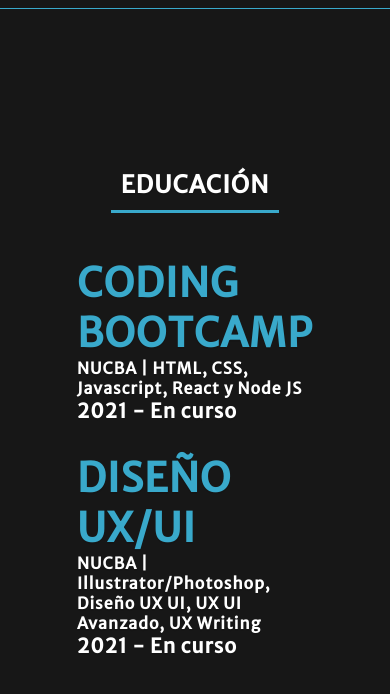
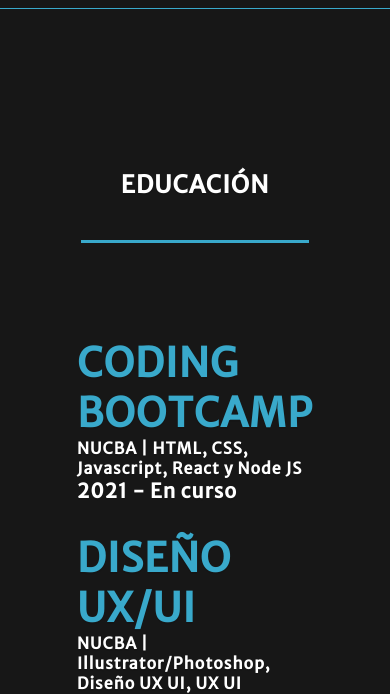
Before and after one commit to nicomauvecin/portfolio, a plain HTML site: page index.html in a window 390 px wide. Shown: the part 937-1631 px from the top of the page. Drawn offline with Linux system fonts and the light colour scheme.

Commit message:
corrige errores respecto al css

```diff
--- a/css/medias.css
+++ b/css/medias.css
@@ -1,6 +1,7 @@
 @media (max-width: 1000px) {
   .menu {
     z-index: 2;
+
   }
   .menu-list {
     grid-template-columns: 0.7fr 0.3fr;
@@ -31,6 +32,7 @@
     justify-content: flex-end;
     margin-right: 30px;
     grid-area: toggle;
+    padding-bottom: 3px;
   }
 
   .toggle:hover {
@@ -99,13 +101,17 @@
     display: none;
   }
 
-  .educacion .titular-media {
+  .titular-media {
     display: flex;
     flex-direction: column;
     align-items: center;
-    padding: 50px;
+    margin: 50px;
     font-size: 30px;
     border-bottom: 3px solid #39a9cb;
+  }
+
+  .titular-media h2{
+    padding: 30px;
   }
 
   .titular h2,
--- a/index.html
+++ b/index.html
@@ -47,7 +47,7 @@
             <div class="info-perfil">
               <h1><span><</span> NICOLÁS MAUVECIN <span>/></span></h1>
               <h2>
-                DESARROLLADOR WEB <span>|</span> <a href="#">medinamauvecin@gmail.com</a>
+                DESARROLLADOR WEB <span>|</span> <a href="mailto:medinamauvecin@gmail.com">medinamauvecin@gmail.com</a>
               </h2>
               <p>
                 Estoy introduciendome en el mundo del desarrollo web intentando
```
